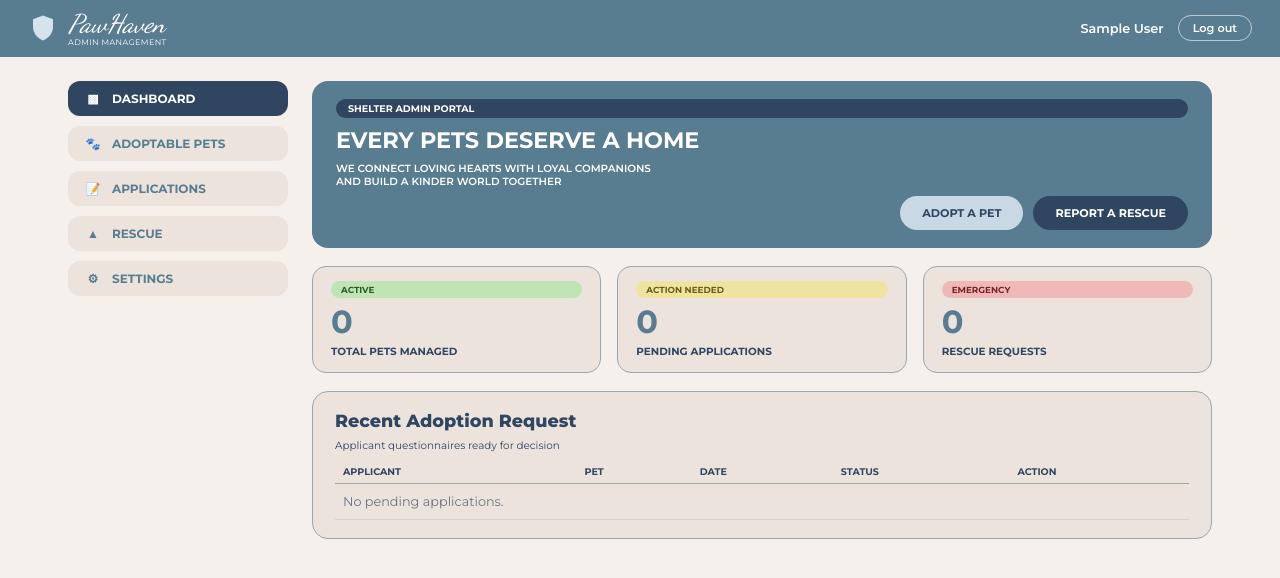
After one commit to mawi-ursua/PAWHAVEN-Pet-Adoption-Management-System, a Django app: page /manage/ in a window 1280 px wide. The commit adds this page. Shown: the top 578 px of the page. Run offline with Django 5.2, Linux system fonts and the light colour scheme; the visitor is signed in with stand-in values (Sample User, id 1); data that the repository does not hold is empty.

Commit message:
Added Private\templates

```diff
--- a/pawhaven/pawhaven/urls.py
+++ b/pawhaven/pawhaven/urls.py
@@ -24,3 +24,6 @@ urlpatterns = [
     path('manage/', include('private.urls')),
     path('', include('public.urls')),
 ]
+
+if settings.DEBUG:
+    urlpatterns += static(settings.MEDIA_URL, document_root=settings.MEDIA_ROOT)
--- /dev/null
+++ b/pawhaven/private/templates/private/base.html
@@ -0,0 +1,43 @@
+{% load static %}<!DOCTYPE html>
+<html lang="en">
+<head>
+  <meta charset="utf-8">
+  <meta name="viewport" content="width=device-width, initial-scale=1">
+  <title>{% block title %}Admin{% endblock %} | PawHaven Admin</title>
+  <link rel="preconnect" href="https://fonts.googleapis.com">
+  <link rel="preconnect" href="https://fonts.gstatic.com" crossorigin>
+  <link href="https://fonts.googleapis.com/css2?family=Montserrat:wght@400;500;600;700;800&family=Dancing+Script:wght@500&display=swap" rel="stylesheet">
+  <link rel="stylesheet" href="{% static 'css/private.css' %}">
+</head>
+<body>
+  <header class="m-topbar">
+    <a class="m-brand" href="{% url 'private:dashboard' %}">
+      <svg viewBox="0 0 24 24" aria-hidden="true"><path d="M12 2 4 5v6c0 5 3.4 9.3 8 11 4.6-1.7 8-6 8-11V5l-8-3Z" fill="currentColor"/></svg>
+      <span><em>PawHaven</em><small>Admin Management</small></span>
+    </a>
+    <div class="m-user">
+      <span>{{ request.user.get_full_name|default:request.user.get_username }}</span>
+      <form method="post" action="{% url 'private:logout' %}">{% csrf_token %}<button type="submit" class="link-btn">Log out</button></form>
+    </div>
+  </header>
+
+  <div class="m-layout">
+    <aside class="m-sidebar">
+      <a href="{% url 'private:dashboard' %}" class="{% if section == 'dashboard' %}active{% endif %}"><i>&#9641;</i> Dashboard</a>
+      <a href="{% url 'private:pets' %}" class="{% if section == 'pets' %}active{% endif %}"><i>&#128062;</i> Adoptable Pets</a>
+      <a href="{% url 'private:applications' %}" class="{% if section == 'applications' %}active{% endif %}"><i>&#128221;</i> Applications</a>
+      <a href="{% url 'private:rescue' %}" class="{% if section == 'rescue' %}active{% endif %}"><i>&#9650;</i> Rescue</a>
+      <a href="{% url 'private:settings' %}" class="{% if section == 'settings' %}active{% endif %}"><i>&#9881;</i> Settings</a>
+    </aside>
+
+    <main class="m-main">
+      {% if messages %}
+      <ul class="m-flash">
+        {% for message in messages %}<li class="{{ message.tags }}">{{ message }}</li>{% endfor %}
+      </ul>
+      {% endif %}
+      {% block content %}{% endblock %}
+    </main>
+  </div>
+</body>
+</html>
--- /dev/null
+++ b/pawhaven/private/templates/private/dashboard.html
@@ -0,0 +1,41 @@
+{% extends "private/base.html" %}
+{% block title %}Dashboard{% endblock %}
+
+{% block content %}
+<section class="banner">
+  <span class="chip chip-dark">Shelter Admin Portal</span>
+  <h1>Every pets deserve a home</h1>
+  <p>We connect loving hearts with loyal companions and build a kinder world together</p>
+  <div class="banner-actions">
+    <a class="m-btn m-btn-light" href="{% url 'private:pet_create' %}">Adopt a Pet</a>
+    <a class="m-btn m-btn-dark" href="{% url 'private:rescue' %}">Report a Rescue</a>
+  </div>
+</section>
+
+<section class="stats">
+  <div class="stat"><span class="tag tag-green">Active</span><strong>{{ total_pets }}</strong><small>Total Pets Managed</small></div>
+  <div class="stat"><span class="tag tag-yellow">Action Needed</span><strong>{{ pending_applications }}</strong><small>Pending Applications</small></div>
+  <div class="stat"><span class="tag tag-red">Emergency</span><strong>{{ rescue_requests }}</strong><small>Rescue Requests</small></div>
+</section>
+
+<section class="m-card">
+  <h2 class="card-title">Recent Adoption Request</h2>
+  <p class="card-sub">Applicant questionnaires ready for decision</p>
+  <table class="m-table">
+    <thead><tr><th>Applicant</th><th>Pet</th><th>Date</th><th>Status</th><th>Action</th></tr></thead>
+    <tbody>
+      {% for app in recent_applications %}
+      <tr>
+        <td>{{ app.applicant_name }}</td>
+        <td>{{ app.pet.name }}</td>
+        <td>{{ app.created_at|date:"m-d-Y" }}</td>
+        <td><span class="tag tag-yellow">{{ app.get_status_display }}</span></td>
+        <td><a href="{% url 'private:applications' %}?status=pending" class="review">Review</a></td>
+      </tr>
+      {% empty %}
+      <tr><td colspan="5" class="empty">No pending applications.</td></tr>
+      {% endfor %}
+    </tbody>
+  </table>
+</section>
+{% endblock %}
--- a/pawhaven/private/urls.py
+++ b/pawhaven/private/urls.py
@@ -4,7 +4,7 @@ from django.urls import path
 from . import views
 from .forms import StaffAuthenticationForm
 
-app_name = "manager"
+app_name = "private"
 
 urlpatterns = [
     path(
@@ -17,7 +17,7 @@ urlpatterns = [
     ),
     path(
         "logout/",
-        auth_views.LogoutView.as_view(next_page="manager:login"),
+        auth_views.LogoutView.as_view(next_page="private:login"),
         name="logout",
     ),
     path("", views.dashboard, name="dashboard"),
--- a/pawhaven/private/views.py
+++ b/pawhaven/private/views.py
@@ -16,7 +16,7 @@ from .forms import (
 
 def staff_required(view):
     return user_passes_test(
-        lambda u: u.is_active and u.is_staff, login_url="manager:login"
+        lambda u: u.is_active and u.is_staff, login_url="private:login"
     )(view)
 
 
@@ -85,7 +85,7 @@ def pet_create(request):
     if request.method == "POST" and form.is_valid():
         pet = form.save()
         messages.success(request, f"{pet.name} was registered.")
-        return redirect("manager:pets")
+        return redirect("private:pets")
     return render(
         request,
         "private/pet_form.html",
@@ -100,7 +100,7 @@ def pet_edit(request, pk):
     if request.method == "POST" and form.is_valid():
         form.save()
         messages.success(request, f"{pet.name} was updated.")
-        return redirect("manager:pets")
+        return redirect("private:pets")
     return render(
         request,
         "private/pet_form.html",
@@ -115,7 +115,7 @@ def pet_delete(request, pk):
     name = pet.name
     pet.delete()
     messages.success(request, f"{name} was removed.")
-    return redirect("manager:pets")
+    return redirect("private:pets")
 
 
 # ------------------------------------------------------------- Applications
@@ -148,7 +148,7 @@ def application_decide(request, pk, decision):
         AdoptionApplication.Status.APPROVED,
         AdoptionApplication.Status.REJECTED,
     ):
-        return redirect("manager:applications")
+        return redirect("private:applications")
 
     application.status = decision
     application.save(update_fields=["status"])
@@ -159,7 +159,7 @@ def application_decide(request, pk, decision):
         request,
         f"Application from {application.applicant_name} marked {decision}.",
     )
-    return redirect("manager:applications")
+    return redirect("private:applications")
 
 
 # ------------------------------------------------------------------- Rescue
@@ -197,7 +197,7 @@ def rescue_update(request, pk, new_status):
         report.status = new_status
         report.save(update_fields=["status"])
         messages.success(request, f"Report marked {report.get_status_display().lower()}.")
-    return redirect("manager:rescue")
+    return redirect("private:rescue")
 
 
 # ----------------------------------------------------------------- Settings
@@ -213,13 +213,13 @@ def settings_view(request):
             if shelter_form.is_valid():
                 shelter_form.save()
                 messages.success(request, "Shelter settings saved.")
-                return redirect("manager:settings")
+                return redirect("private:settings")
         elif "save_profile" in request.POST:
             profile_form = AdminProfileForm(request.POST, user=request.user)
             if profile_form.is_valid():
                 profile_form.save()
                 messages.success(request, "Profile updated.")
-                return redirect("manager:settings")
+                return redirect("private:settings")
 
     return render(
         request,
@@ -239,7 +239,7 @@ def password_change(request):
         user = form.save()
         update_session_auth_hash(request, user)  # keep the admin logged in
         messages.success(request, "Password changed.")
-        return redirect("manager:settings")
+        return redirect("private:settings")
     return render(
         request,
         "private/password_change.html",
--- a/pawhaven/public/templates/public/base.html
+++ b/pawhaven/public/templates/public/base.html
@@ -7,11 +7,12 @@
   <link rel="preconnect" href="https://fonts.googleapis.com">
   <link rel="preconnect" href="https://fonts.gstatic.com" crossorigin>
   <link href="https://fonts.googleapis.com/css2?family=Montserrat:wght@400;500;600;700;800&family=Dancing+Script:wght@500&display=swap" rel="stylesheet">
-  <link rel="stylesheet" href="{% static 'css/style.css' %}">
+  <link rel="stylesheet" href="{% static 'css/public.css' %}">
 </head>
 <body class="{% block body_class %}{% endblock %}">
   <header class="navbar">
     <a class="brand" href="{% url 'home' %}">
+      <svg class="brand-icon" viewBox="0 0 24 24" aria-hidden="true"><path d="M12 2 4 5v6c0 5 3.4 9.3 8 11 4.6-1.7 8-6 8-11V5l-8-3Z" fill="currentColor"/></svg>
       <span class="brand-name">PawHaven</span>
     </a>
     <nav>
--- a/pawhaven/public/templates/public/home.html
+++ b/pawhaven/public/templates/public/home.html
@@ -15,7 +15,7 @@
       <p class="tagline">We connect loving hearts with loyal companions<br>and build a kinder world together</p>
       <hr>
       <ul class="pillars">
-        <li><strong>Adopt</strong><small>Save a life</small></li>
+        <li><span class="pillar-icon">&#8962;</span><strong>Adopt</strong><small>Save a life</small></li>
         <li><span class="pillar-icon">&#9825;</span><strong>Support</strong><small>Make a difference</small></li>
         <li><span class="pillar-icon">&#9786;</span><strong>Community</strong><small>We're in this together</small></li>
       </ul>
--- /dev/null
+++ b/pawhaven/static/css/private.css
@@ -0,0 +1,144 @@
+:root {
+  --slate: #587d90;
+  --navy: #2f4560;
+  --cream: #f5f0ec;
+  --sand: #ece3dd;
+  --card: #c8d9e5;
+  --line: #9aa7b0;
+  --white: #fff;
+}
+* { box-sizing: border-box; }
+body { margin: 0; font-family: "Montserrat", system-ui, sans-serif; color: var(--navy); background: var(--cream); }
+h1, h2, h3, p { margin: 0; }
+a { color: inherit; text-decoration: none; }
+
+/* Top bar */
+.m-topbar { display: flex; justify-content: space-between; align-items: center; background: var(--slate); color: var(--white); padding: 10px 28px; }
+.m-brand { display: flex; align-items: center; gap: 10px; }
+.m-brand svg { width: 30px; height: 30px; color: #d5e3ec; }
+.m-brand span { display: flex; flex-direction: column; line-height: 1.1; }
+.m-brand em { font-family: "Dancing Script", cursive; font-size: 1.6rem; }
+.m-brand small { font-size: .5rem; text-transform: uppercase; letter-spacing: .05em; }
+.m-user { display: flex; align-items: center; gap: 14px; font-size: .8rem; font-weight: 600; }
+.link-btn { background: none; border: 1px solid rgba(255,255,255,.6); color: inherit; border-radius: 999px; padding: 5px 14px; font: inherit; font-size: .7rem; cursor: pointer; }
+
+/* Layout */
+.m-layout { display: grid; grid-template-columns: 220px 1fr; gap: 24px; padding: 24px 28px; max-width: 1200px; margin: 0 auto; }
+.m-sidebar { display: flex; flex-direction: column; gap: 10px; align-self: start; }
+.m-sidebar a { display: flex; align-items: center; gap: 10px; background: var(--sand); color: var(--slate); border-radius: 12px; padding: 10px 16px; font-size: .75rem; font-weight: 700; text-transform: uppercase; }
+.m-sidebar a i { font-style: normal; width: 18px; text-align: center; }
+.m-sidebar a.active, .m-sidebar a:hover { background: var(--navy); color: var(--white); }
+.m-main { min-width: 0; display: flex; flex-direction: column; gap: 18px; }
+
+/* Flash */
+.m-flash { list-style: none; margin: 0; padding: 0; display: grid; gap: 6px; }
+.m-flash li { background: #dbe9d8; color: #28502a; padding: 10px 16px; border-radius: 10px; font-size: .8rem; font-weight: 600; }
+.m-flash li.error { background: #f3d6d6; color: #7a2323; }
+
+/* Buttons & tags */
+.m-btn { display: inline-block; border: 0; cursor: pointer; font: inherit; font-size: .7rem; font-weight: 700; text-transform: uppercase; padding: 10px 22px; border-radius: 999px; text-align: center; }
+.m-btn-dark { background: var(--navy); color: var(--white); }
+.m-btn-light { background: var(--card); color: var(--navy); }
+.m-btn-slate { background: var(--slate); color: var(--white); text-transform: none; padding: 8px 22px; }
+.m-btn-danger { background: #b4565a; color: var(--white); }
+.m-btn-small { padding: 6px 16px; font-size: .65rem; }
+.chip { display: inline-block; font-size: .6rem; font-weight: 700; text-transform: uppercase; padding: 4px 12px; border-radius: 999px; }
+.chip-dark { background: var(--navy); color: var(--white); }
+.tag { display: inline-block; font-size: .55rem; font-weight: 700; text-transform: uppercase; padding: 3px 10px; border-radius: 999px; background: #e0e0e0; border: 0; }
+.tag-green, .tag-approved, .tag-resolved, .tag-urg-low { background: #bfe5b5; color: #2c5a22; }
+.tag-yellow, .tag-pending, .tag-new, .tag-urg-medium { background: #efe3a2; color: #6b5d10; }
+.tag-red, .tag-rejected, .tag-urg-high { background: #f0b9b9; color: #7a2323; }
+.tag-dispatched { background: #bcd3e6; color: #25506f; }
+.btn-tag { cursor: pointer; font-family: inherit; }
+
+/* Dashboard */
+.banner { background: var(--slate); color: var(--white); border-radius: 16px; padding: 18px 24px; display: grid; gap: 8px; }
+.banner h1 { font-size: 1.4rem; text-transform: uppercase; }
+.banner p { font-size: .65rem; font-weight: 600; text-transform: uppercase; max-width: 340px; }
+.banner-actions { display: flex; gap: 10px; justify-content: flex-end; }
+.stats { display: grid; grid-template-columns: repeat(auto-fit, minmax(180px, 1fr)); gap: 16px; }
+.stat { background: var(--sand); border: 1px solid var(--line); border-radius: 14px; padding: 14px 18px; display: grid; gap: 4px; }
+.stat strong { font-size: 2rem; color: var(--slate); }
+.stat small { font-size: .65rem; font-weight: 700; text-transform: uppercase; }
+
+/* Cards */
+.m-card { background: var(--sand); border: 1px solid var(--line); border-radius: 16px; padding: 18px 22px; display: grid; gap: 8px; }
+.card-title { font-size: 1.1rem; font-weight: 800; }
+.card-sub { font-size: .65rem; }
+.card-head { display: flex; justify-content: space-between; align-items: flex-start; gap: 12px; flex-wrap: wrap; }
+.page-head { background: var(--card); border-radius: 14px; padding: 14px 22px; display: flex; justify-content: space-between; align-items: center; gap: 14px; flex-wrap: wrap; }
+.page-head h1 { font-size: 1.2rem; text-transform: uppercase; font-weight: 800; }
+.page-head small { font-size: .65rem; font-weight: 600; display: block; }
+
+/* Tables */
+.m-table { width: 100%; border-collapse: collapse; font-size: .72rem; }
+.m-table th { text-align: left; font-size: .6rem; text-transform: uppercase; padding: 6px 8px; border-bottom: 1px solid var(--line); }
+.m-table td { padding: 10px 8px; border-bottom: 1px solid rgba(0,0,0,.08); vertical-align: top; }
+.m-table td.wrap { max-width: 260px; }
+.m-table td.actions { display: flex; gap: 6px; }
+.m-table small { opacity: .75; }
+.review { font-weight: 700; text-transform: uppercase; font-size: .6rem; text-decoration: underline; }
+.empty { opacity: .7; font-size: .8rem; padding: 14px 8px; }
+
+/* Filters */
+.filter-bar { background: var(--sand); border: 1px solid var(--line); border-radius: 12px; padding: 10px 18px; display: grid; gap: 6px; font-size: .7rem; font-weight: 700; }
+.tabs { display: flex; gap: 40px; text-transform: uppercase; }
+.tabs a.on { border-bottom: 2px solid var(--navy); }
+.status-filter select { border: 0; background: #d8d8d8; border-radius: 999px; padding: 3px 12px; font: inherit; }
+.pill-tabs { background: var(--white); border-radius: 999px; padding: 4px 8px; display: flex; gap: 14px; font-size: .65rem; font-weight: 700; text-transform: uppercase; }
+.pill-tabs a { padding: 3px 10px; border-radius: 999px; }
+.pill-tabs a.on { background: var(--navy); color: var(--white); }
+.pill-tabs.small { font-size: .55rem; gap: 6px; }
+
+/* Pet grid */
+.pet-admin-grid { grid-template-columns: repeat(auto-fill, minmax(200px, 1fr)); gap: 18px; padding: 24px; }
+.admin-pet { background: var(--card); border-radius: 22px; padding: 14px; display: grid; gap: 3px; }
+.admin-pet img, .admin-pet .ph { width: 100%; aspect-ratio: 1; object-fit: cover; border-radius: 6px; }
+.admin-pet .ph { display: grid; place-items: center; font-size: 3rem; background: #9db8c9; }
+.admin-pet h3 { font-size: 1rem; margin-top: 6px; }
+.admin-pet p { font-size: .65rem; }
+.admin-pet .meta { opacity: .75; }
+.row-actions { display: flex; gap: 8px; margin-top: 8px; }
+
+/* Rescue */
+.report-list { display: grid; gap: 12px; }
+.report { display: grid; grid-template-columns: 90px 1fr auto; gap: 14px; background: var(--cream); border-radius: 12px; padding: 12px; align-items: center; }
+.report.critical { border-left: 4px solid #c0575b; }
+.report img { width: 90px; height: 90px; object-fit: cover; border-radius: 8px; }
+.report-body { display: grid; gap: 4px; font-size: .75rem; }
+.report-body small { opacity: .7; }
+.report-actions { display: grid; gap: 6px; }
+
+/* Forms */
+.form-card { background: var(--white); border-radius: 18px; padding: 22px 28px; max-width: 640px; width: 100%; box-shadow: 0 2px 10px rgba(0,0,0,.06); }
+.form-head { display: flex; justify-content: space-between; align-items: center; margin-bottom: 14px; }
+.form-head h1 { font-size: 1rem; text-transform: uppercase; }
+.close { font-size: 1.1rem; color: var(--slate); }
+.stack { display: grid; gap: 12px; }
+.f { display: grid; gap: 4px; }
+.f label { font-size: .7rem; font-weight: 700; }
+.f-row { display: grid; grid-template-columns: 1fr 1fr; gap: 14px; }
+.f-row.three { grid-template-columns: 1fr 1fr 1fr; }
+.f input, .f select, .f textarea { width: 100%; border: 0; background: var(--cream); border-radius: 6px; padding: 9px 12px; font: inherit; font-size: .8rem; color: var(--navy); }
+.m-card .f input, .m-card .f textarea { background: #d8d8d8; border-radius: 999px; }
+.m-card .f textarea { border-radius: 14px; }
+.form-actions { display: flex; gap: 10px; margin-top: 6px; }
+.form-actions.right { justify-content: flex-end; }
+.errorlist { list-style: none; margin: 0; padding: 0; color: #a02828; font-size: .7rem; font-weight: 600; }
+
+/* Login */
+.login-body { min-height: 100vh; display: grid; place-items: center; background: var(--slate); }
+.login-card { background: var(--cream); border-radius: 20px; padding: 32px; width: min(380px, 92vw); display: grid; gap: 8px; }
+.login-card h1 { font-size: 1.1rem; text-transform: uppercase; margin: 6px 0 8px; }
+.login-card label { font-size: .7rem; font-weight: 700; }
+.login-card input[type="text"], .login-card input[type="password"] { border: 0; background: #d8d8d8; border-radius: 999px; padding: 10px 16px; font: inherit; width: 100%; }
+.login-card .m-btn { margin-top: 10px; padding: 12px; }
+.login-brand { color: var(--slate); }
+
+@media (max-width: 800px) {
+  .m-layout { grid-template-columns: 1fr; }
+  .m-sidebar { flex-direction: row; flex-wrap: wrap; }
+  .f-row, .f-row.three { grid-template-columns: 1fr; }
+  .report { grid-template-columns: 70px 1fr; }
+  .report-actions { grid-column: 1 / -1; grid-auto-flow: column; }
+}
```
Also changed, not shown: pawhaven/private/templates/private/application_list.html (added, +38 -0 lines), pawhaven/private/templates/private/login.html (added, +27 -0 lines), pawhaven/private/templates/private/password_change.html (added, +19 -0 lines), pawhaven/private/templates/private/pet_form.html (added, +30 -0 lines), pawhaven/private/templates/private/pet_list.html (added, +46 -0 lines), pawhaven/private/templates/private/rescue_list.html (added, +44 -0 lines), pawhaven/private/templates/private/settings.html (added, +46 -0 lines), pawhaven/public/templates/public/report_rescue.html (+36 -15 lines), pawhaven/static/css/public.css (added, +140 -0 lines), pawhaven/README.md (added), 1 other file.
